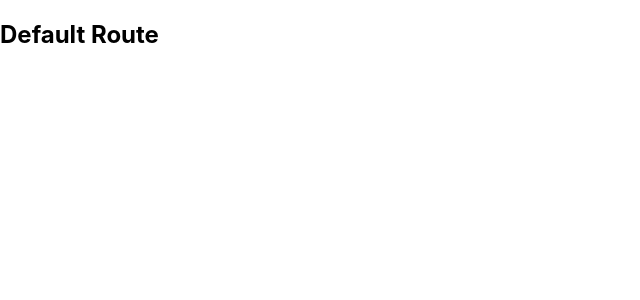
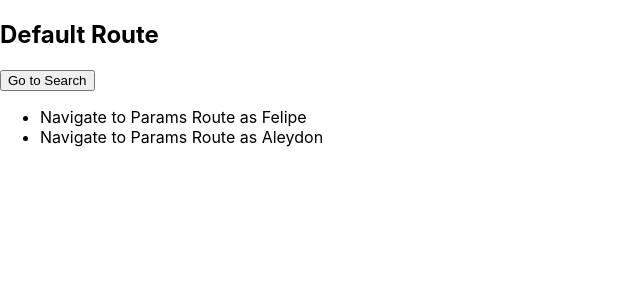
Before and after one commit to Aleydon/NextJs-Basics, a Next.js app: page /routes in a window 1280 px wide. Shown: the top 300 px of the page, without its empty margins (0-640 px from the left). Built offline with nearby package versions, Linux system fonts and the light colour scheme.

Commit message:
ADD: Navigation with params

```diff
--- a/src/pages/routes/index.jsx
+++ b/src/pages/routes/index.jsx
@@ -1,5 +1,22 @@
+import Link from 'next/link';
+
 function DefaultRoute() {
-	return <h2>Default Route</h2>;
+	return (
+		<>
+			<h2>Default Route</h2>
+			<Link href="/routes/1234/search">
+				<button type="button">Go to Search</button>
+			</Link>
+			<ul>
+				<Link href="/routes/params?id=8866&name=Felipe">
+					<li>Navigate to Params Route as Felipe</li>
+				</Link>
+				<Link href="/routes/params?id=17346&name=Aleydon">
+					<li>Navigate to Params Route as Aleydon</li>
+				</Link>
+			</ul>
+		</>
+	);
 }
 
 export default DefaultRoute;
```
Also changed, not shown: src/pages/routes/[id]/search.jsx (+10 -1 lines), src/pages/routes/params.jsx (+7 -1 lines).
